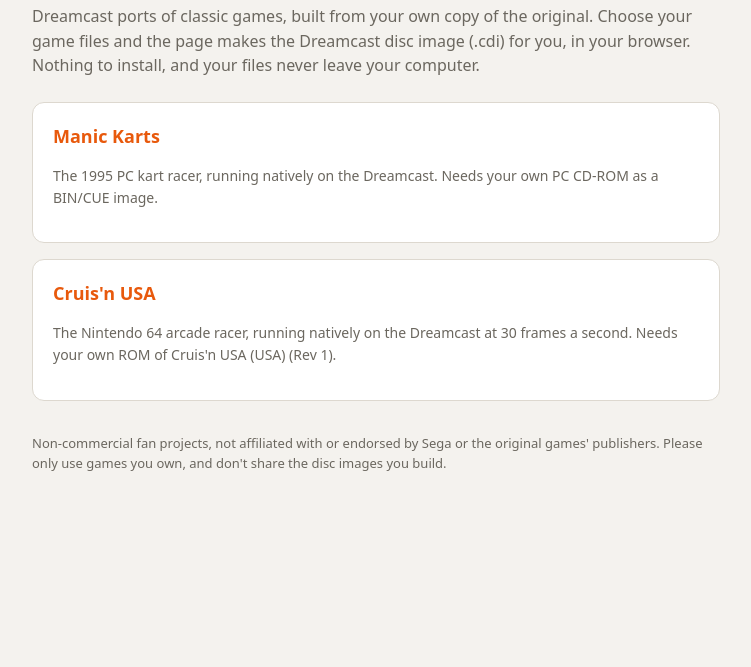
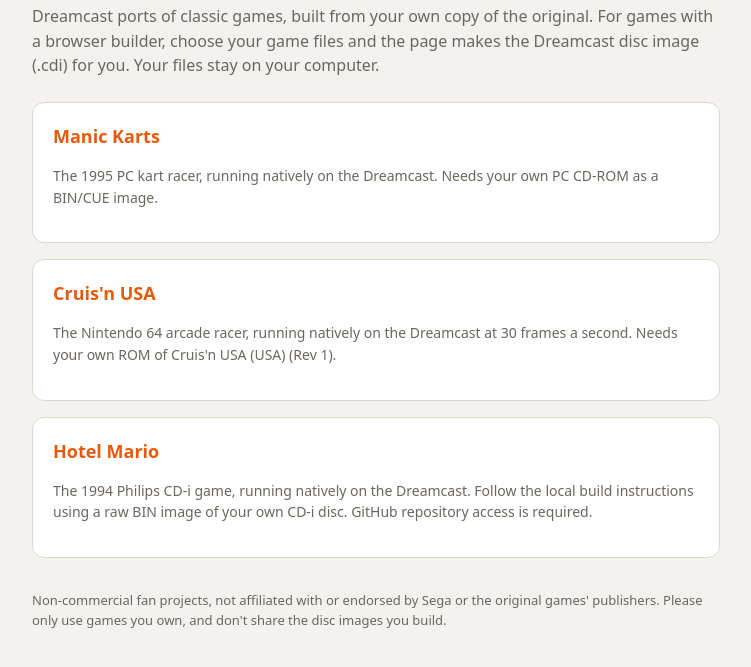
Before and after one commit to MoneyShift64/buildmycdi, a plain HTML site: page index.html in a window 1280 px wide. Shown: the part 81-748 px from the top of the page, without its empty margins (264-1015 px from the left). Drawn offline with Linux system fonts and the light colour scheme.

Commit message:
List Hotel Mario with local build instructions

```diff
--- a/index.html
+++ b/index.html
@@ -53,7 +53,7 @@ footer { margin-top: 32px; font-size: 13px; color: var(--muted); }
 <body>
 <main>
   <h1>Build My CDI</h1>
-  <p class="lede">Dreamcast ports of classic games, built from your own copy of the original. Choose your game files and the page makes the Dreamcast disc image (.cdi) for you, in your browser. Nothing to install, and your files never leave your computer.</p>
+  <p class="lede">Dreamcast ports of classic games, built from your own copy of the original. For games with a browser builder, choose your game files and the page makes the Dreamcast disc image (.cdi) for you. Your files stay on your computer.</p>
   <a class="card game" href="manickarts/">
     <h2>Manic Karts</h2>
     <p class="small">The 1995 PC kart racer, running natively on the Dreamcast. Needs your own PC CD-ROM as a BIN/CUE image.</p>
@@ -62,6 +62,10 @@ footer { margin-top: 32px; font-size: 13px; color: var(--muted); }
     <h2>Cruis'n USA</h2>
     <p class="small">The Nintendo 64 arcade racer, running natively on the Dreamcast at 30 frames a second. Needs your own ROM of Cruis'n USA (USA) (Rev 1).</p>
   </a>
+  <a class="card game" href="https://github.com/MoneyShift64/hotel-mario-dreamcast#building">
+    <h2>Hotel Mario</h2>
+    <p class="small">The 1994 Philips CD-i game, running natively on the Dreamcast. Follow the local build instructions using a raw BIN image of your own CD-i disc. GitHub repository access is required.</p>
+  </a>
   <footer>Non-commercial fan projects, not affiliated with or endorsed by Sega or the original games' publishers. Please only use games you own, and don't share the disc images you build.</footer>
 </main>
 </body>
```
